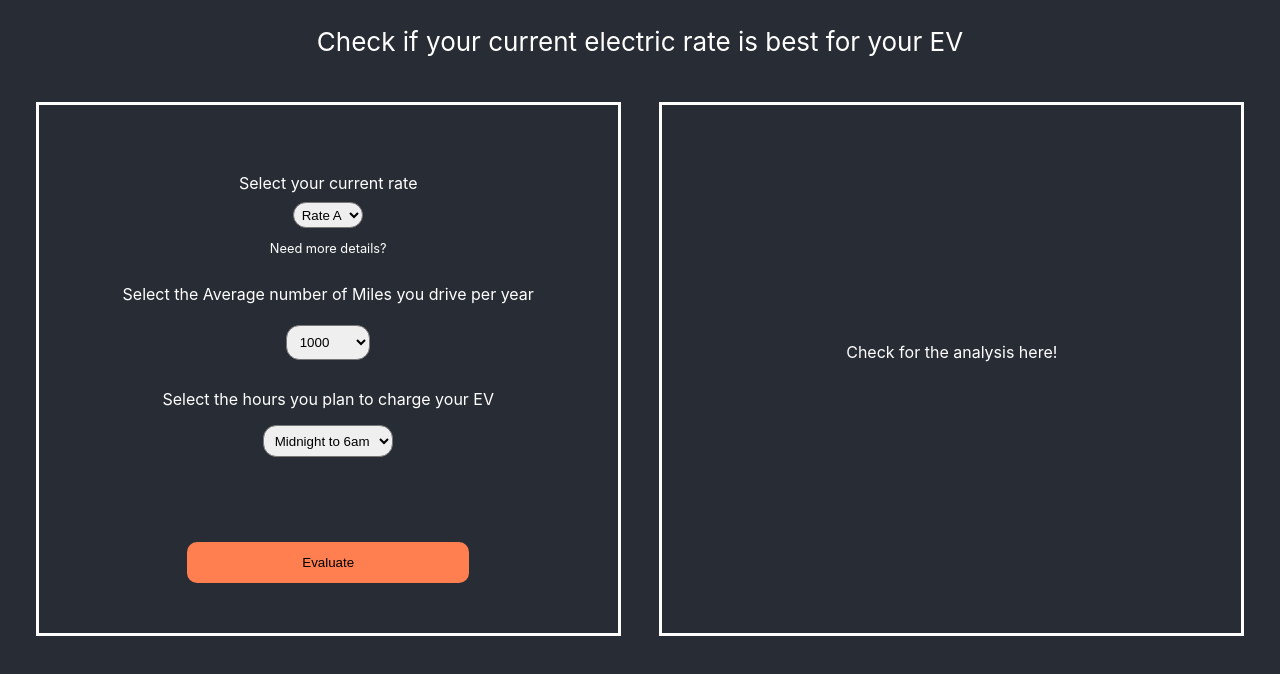
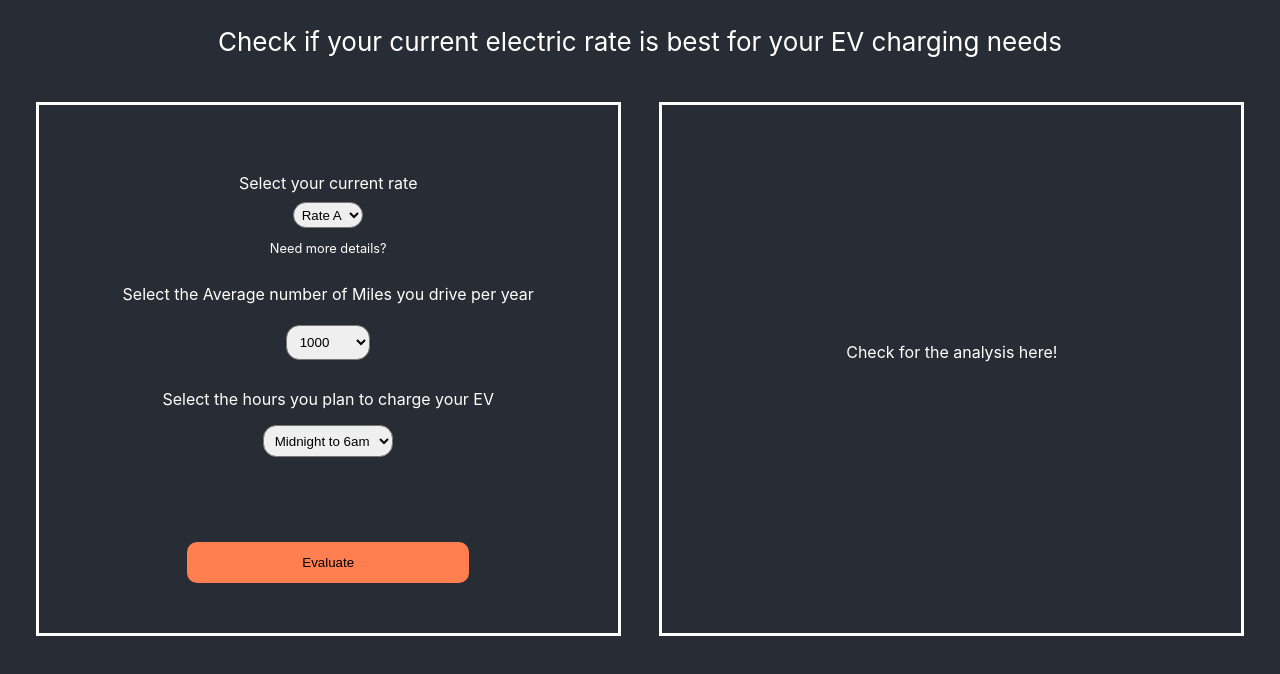
Before and after one commit to snehadr23/react-charging-ev-cost, a React (Create React App) app: page / in a window 1280 px wide. Shown: the top 674 px of the page. Built offline with nearby package versions, Linux system fonts and the light colour scheme.

Commit message:
changed page header

```diff
--- a/src/App.js
+++ b/src/App.js
@@ -7,7 +7,7 @@ function App() {
     <div className="App">
       <header className="App-header">
         <p>
-          Check if your current electric rate is best for your EV
+          Check if your current electric rate is best for your EV charging needs
         </p>
       </header>
       <div className = 'data'>
```
